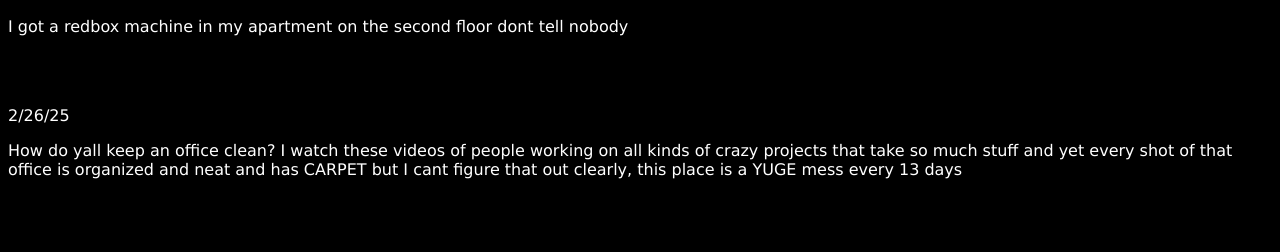
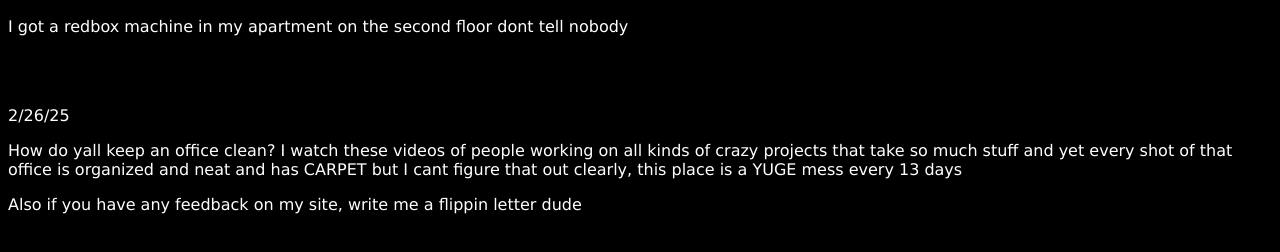
Before and after one commit to NicholsEthan/NicholsEthan.github.io, a plain HTML site: page index.html in a window 1280 px wide. Shown: the part 316-568 px from the top of the page. Drawn offline with Linux system fonts and the light colour scheme.

Commit message:
Update index.html

```diff
--- a/index.html
+++ b/index.html
@@ -11,5 +11,6 @@
 	<br></br>
 <p>2/26/25</p>
 <p>How do yall keep an office clean? I watch these videos of people working on all kinds of crazy projects that take so much stuff and yet every shot of that office is organized and neat and has CARPET but I cant figure that out clearly, this place is a YUGE mess every 13 days</p>
+<p>Also if you have any feedback on my site, write me a flippin letter dude </p>
 </body>
 </html>
```
